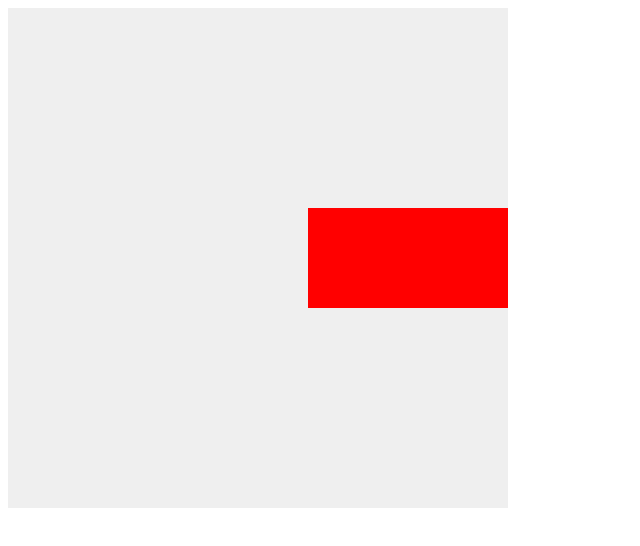
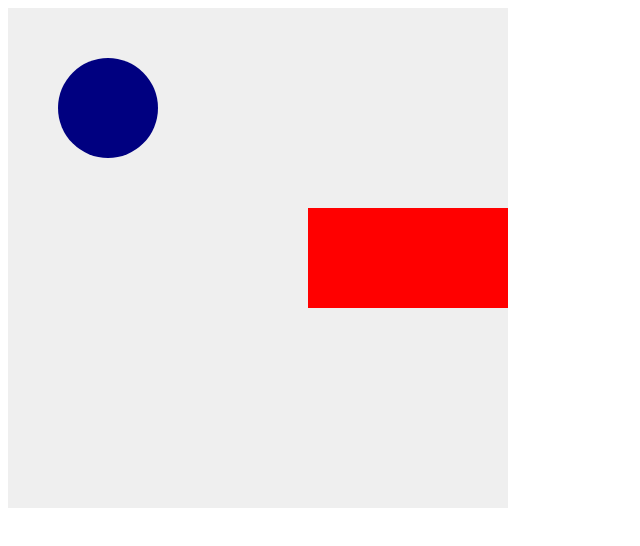
Before and after one commit to DanielAdeyemi/Pluralsight_canvas_practice, a plain HTML site: page index.html in a window 1280 px wide. Shown: the whole page, without its empty margins (0-640 px from the left). Drawn offline with Linux system fonts and the light colour scheme.

Commit message:
make ellips with different color

```diff
--- a/index.html
+++ b/index.html
@@ -14,6 +14,10 @@
       // Step 4: render graphics (x, y, width, height)
       ctx.fillStyle = 'Red';
       ctx.fillRect(300, 200, 200, 100);
+      // x, y, radius, startAngle, endEngle, clockwise
+      ctx.arc(100, 100, 50, 0, 2 * Math.PI, false);
+      ctx.fillStyle = 'Navy';
+      ctx.fill();
     }
   </script>
   <title>Document</title>
```
